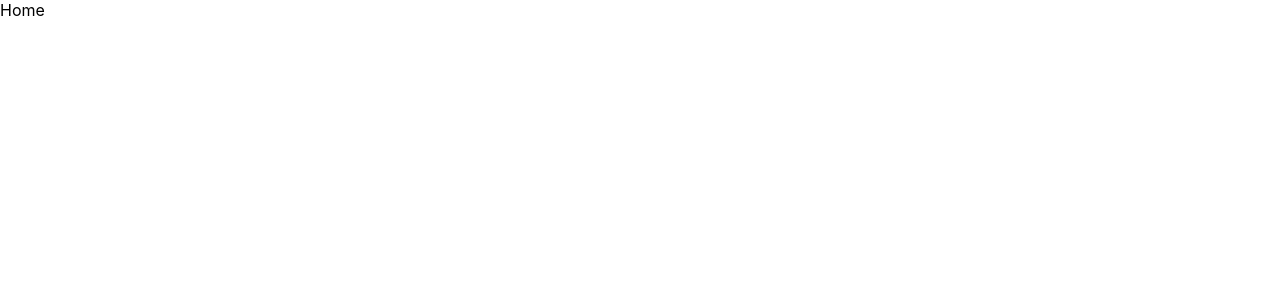
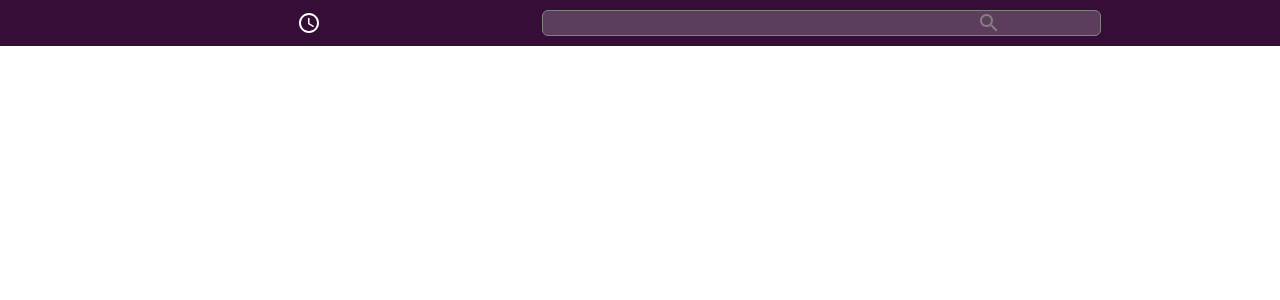
Before and after one commit to AngkitHashamsa/Slack-Clone, a React (Create React App) app: page / in a window 1280 px wide. Shown: the top 300 px of the page. Built offline with nearby package versions, Linux system fonts and the light colour scheme.

Commit message:
design for header

```diff
--- a/src/Pages/home/Home.js
+++ b/src/Pages/home/Home.js
@@ -1,7 +1,11 @@
 import React from "react";
-
+import Header from "../../components/Header";
 const Home = () => {
-  return <div>Home</div>;
+  return (
+    <div>
+      <Header />
+    </div>
+  );
 };
 
 export default Home;
--- /dev/null
+++ b/src/components/Header.js
@@ -0,0 +1,74 @@
+import React from "react";
+import styled from "styled-components";
+// import { Avatar } from "@material-ui/core";
+import AccessTimeIcon from "@material-ui/icons/AccessTime";
+import SearchIcon from "@material-ui/icons/Search";
+const Header = () => {
+  return (
+    <Container>
+      {/* header left */}
+      <HeaderLeft>
+        <AccessTimeIcon />
+      </HeaderLeft>
+      {/* header search */}
+      <HeaderSearch>
+        <input type="text" />
+        <SearchIcon />
+      </HeaderSearch>
+      {/* header right */}
+      <HeaderRight></HeaderRight>
+    </Container>
+  );
+};
+
+export default Header;
+
+const Container = styled.nav`
+  background-color: var(--Navbar-color);
+  color: white;
+  display: flex;
+  position: fixed;
+  width: 100%;
+  align-items: center;
+  justify-content: space-between;
+  top: 0;
+  left: 0;
+  right: 0;
+  padding: 0.625rem 0.5rem;
+`;
+const HeaderLeft = styled.div`
+  flex: 0.3;
+  display: flex;
+  align-items: center;
+  margin-right: 20px;
+
+  > .MuiSvgIcon-root {
+    margin-left: auto;
+    margin-right: 30px;
+    cursor: pointer;
+    :hover {
+      opacity: 0.8;
+    }
+  }
+`;
+const HeaderSearch = styled.div`
+  display: flex;
+  border-radius: 6px;
+  background-color: #5d3d5e;
+  padding: 0 50px;
+  color: gray;
+  flex: 0.4;
+  position: relative;
+  border: 1px gray solid;
+  > input {
+    background-color: transparent;
+    outline: none;
+    min-width: 30vw;
+    border: none;
+    color: white;
+  }
+  > .MuiSvgIcon-root {
+  }
+`;
+const HeaderRight = styled.div``;
+// const HeaderAvatar = styled(Avatar)``;
--- a/src/index.css
+++ b/src/index.css
@@ -1,13 +1,29 @@
+:root {
+  --Navbar-color: #350d36;
+  --sideBar-color: #3f0e40;
+  --unread-color: #cd2553;
+  --newMessage-color: #1264a3;
+  --seeUpgrade-color: #007a5a;
+  --online-color: #2bac76;
+}
+*,
+::after,
+::before {
+  margin: 0;
+  padding: 0;
+  box-sizing: border-box;
+}
+
 body {
-  margin: 0;
-  font-family: -apple-system, BlinkMacSystemFont, 'Segoe UI', 'Roboto', 'Oxygen',
-    'Ubuntu', 'Cantarell', 'Fira Sans', 'Droid Sans', 'Helvetica Neue',
+  overflow: hidden;
+  font-family: -apple-system, BlinkMacSystemFont, "Segoe UI", "Roboto", "Oxygen",
+    "Ubuntu", "Cantarell", "Fira Sans", "Droid Sans", "Helvetica Neue",
     sans-serif;
   -webkit-font-smoothing: antialiased;
   -moz-osx-font-smoothing: grayscale;
 }
 
 code {
-  font-family: source-code-pro, Menlo, Monaco, Consolas, 'Courier New',
+  font-family: source-code-pro, Menlo, Monaco, Consolas, "Courier New",
     monospace;
 }
```
Also changed, not shown: package.json (+8 -1 lines), 1 other file (tests, documents, lock files or other folders).
